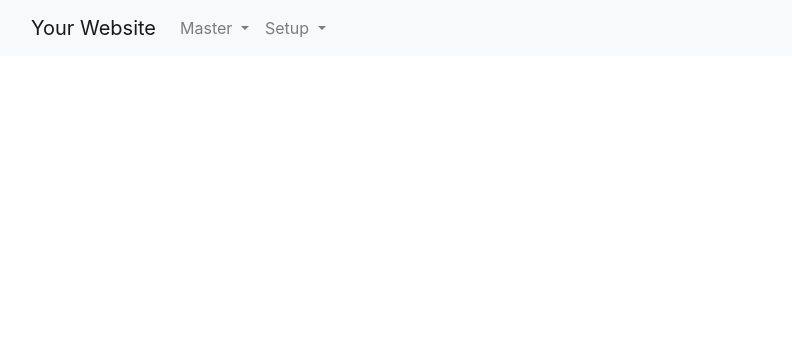
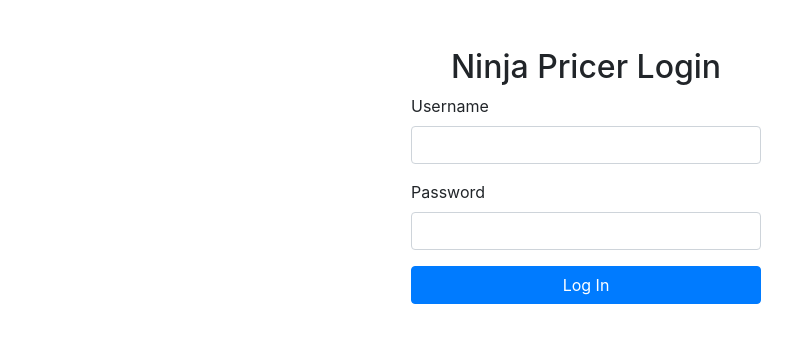
Before and after one commit to kadzany/ninja-pricer, a plain HTML site: page index.html in a window 1280 px wide. Shown: the whole page, without its empty margins (54-846 px from the left). Drawn offline with nearby package versions, Linux system fonts and the light colour scheme.

Commit message:
add login

```diff
--- a/index.html
+++ b/index.html
@@ -3,46 +3,29 @@
 <head>
     <meta charset="UTF-8">
     <meta name="viewport" content="width=device-width, initial-scale=1.0">
-    <title>Your Web Page</title>
+    <title>Ninja Pricer</title>
     <!-- Include Bootstrap CSS -->
     <link rel="stylesheet" href="https://maxcdn.bootstrapcdn.com/bootstrap/4.0.0/css/bootstrap.min.css">
 </head>
 <body>
-    <!-- Static Bootstrap Navbar -->
-    <nav class="navbar navbar-expand-lg navbar-light bg-light">
-        <div class="container">
-            <a class="navbar-brand" href="#">Your Website</a>
-            <button class="navbar-toggler" type="button" data-toggle="collapse" data-target="#navbarNav" aria-controls="navbarNav" aria-expanded="false" aria-label="Toggle navigation">
-                <span class="navbar-toggler-icon"></span>
-            </button>
-            <div class="collapse navbar-collapse" id="navbarNav">
-                <ul class="navbar-nav">
-                    <!-- Master Menu -->
-                    <li class="nav-item dropdown">
-                        <a class="nav-link dropdown-toggle" href="#" id="masterDropdown" role="button" data-toggle="dropdown" aria-haspopup="true" aria-expanded="false">
-                            Master
-                        </a>
-                        <div class="dropdown-menu" aria-labelledby="masterDropdown">
-                            <a class="dropdown-item" href="#">Competitor</a>
-                            <a class="dropdown-item" href="#">Product Listing</a>
-                        </div>
-                    </li>
-                    <!-- Setup Menu -->
-                    <li class="nav-item dropdown">
-                        <a class="nav-link dropdown-toggle" href="#" id="setupDropdown" role="button" data-toggle="dropdown" aria-haspopup="true" aria-expanded="false">
-                            Setup
-                        </a>
-                        <div class="dropdown-menu" aria-labelledby="setupDropdown">
-                            <a class="dropdown-item" href="#">Own Store</a>
-                            <a class="dropdown-item" href="#">Auto Pricing</a>
-                        </div>
-                    </li>
-                </ul>
+    <div class="container">
+        <div class="row justify-content-center">
+            <div class="col-md-4">
+                <form class="mt-5" action="home.html">
+                    <h2 class="text-center">Ninja Pricer Login</h2>
+                    <div class="form-group">
+                        <label for="username">Username</label>
+                        <input type="text" class="form-control" id="username" name="username" required>
+                    </div>
+                    <div class="form-group">
+                        <label for="password">Password</label>
+                        <input type="password" class="form-control" id="password" name="password" required>
+                    </div>
+                    <button type="submit" class="btn btn-primary btn-block">Log In</button>
+                </form>
             </div>
         </div>
-    </nav>
-
-    <!-- Your Page Content Goes Here -->
+    </div>
 
     <!-- Include Bootstrap JS (optional) -->
     <script src="https://code.jquery.com/jquery-3.2.1.slim.min.js"></script>
```
Also changed, not shown: home.html (added, +52 -0 lines).
